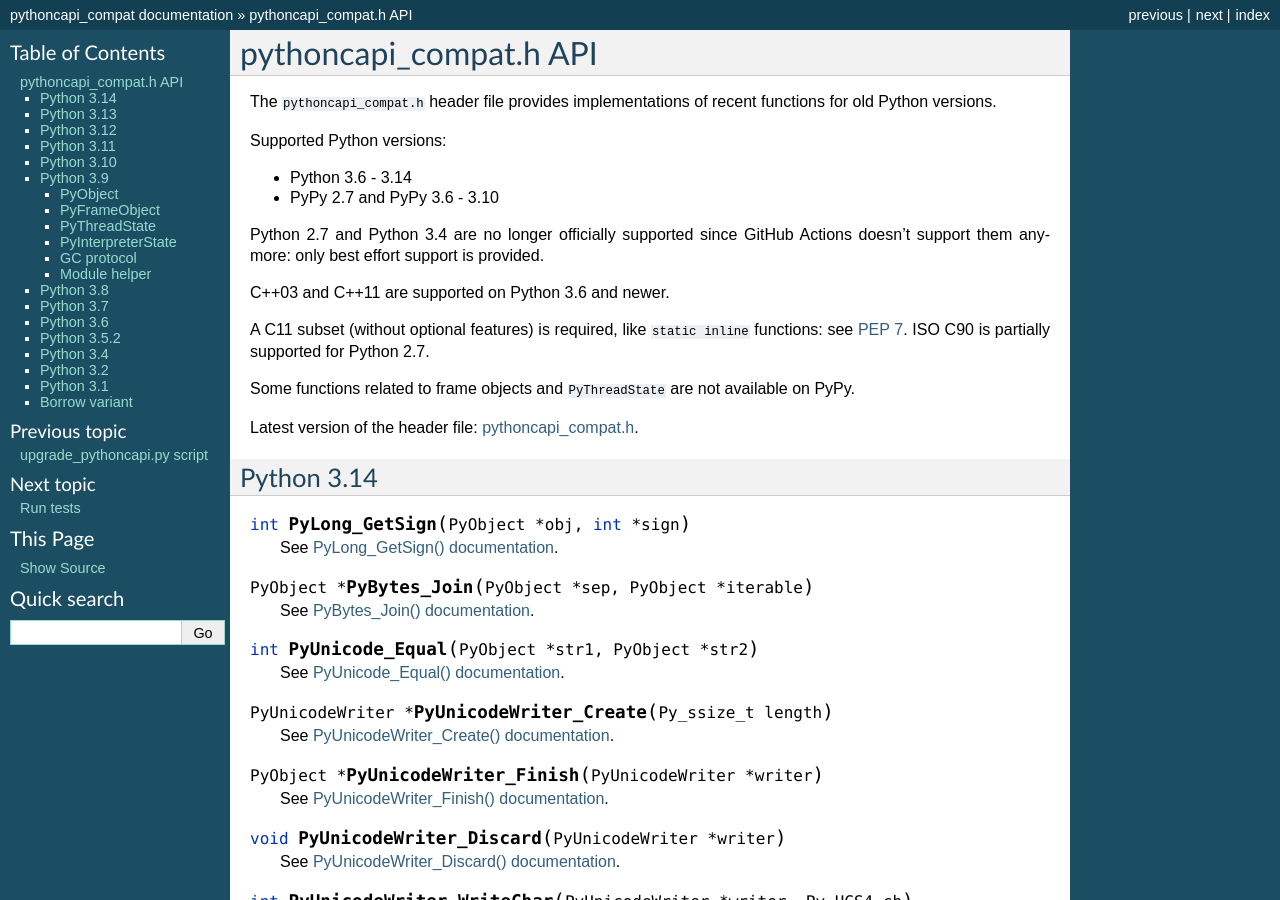
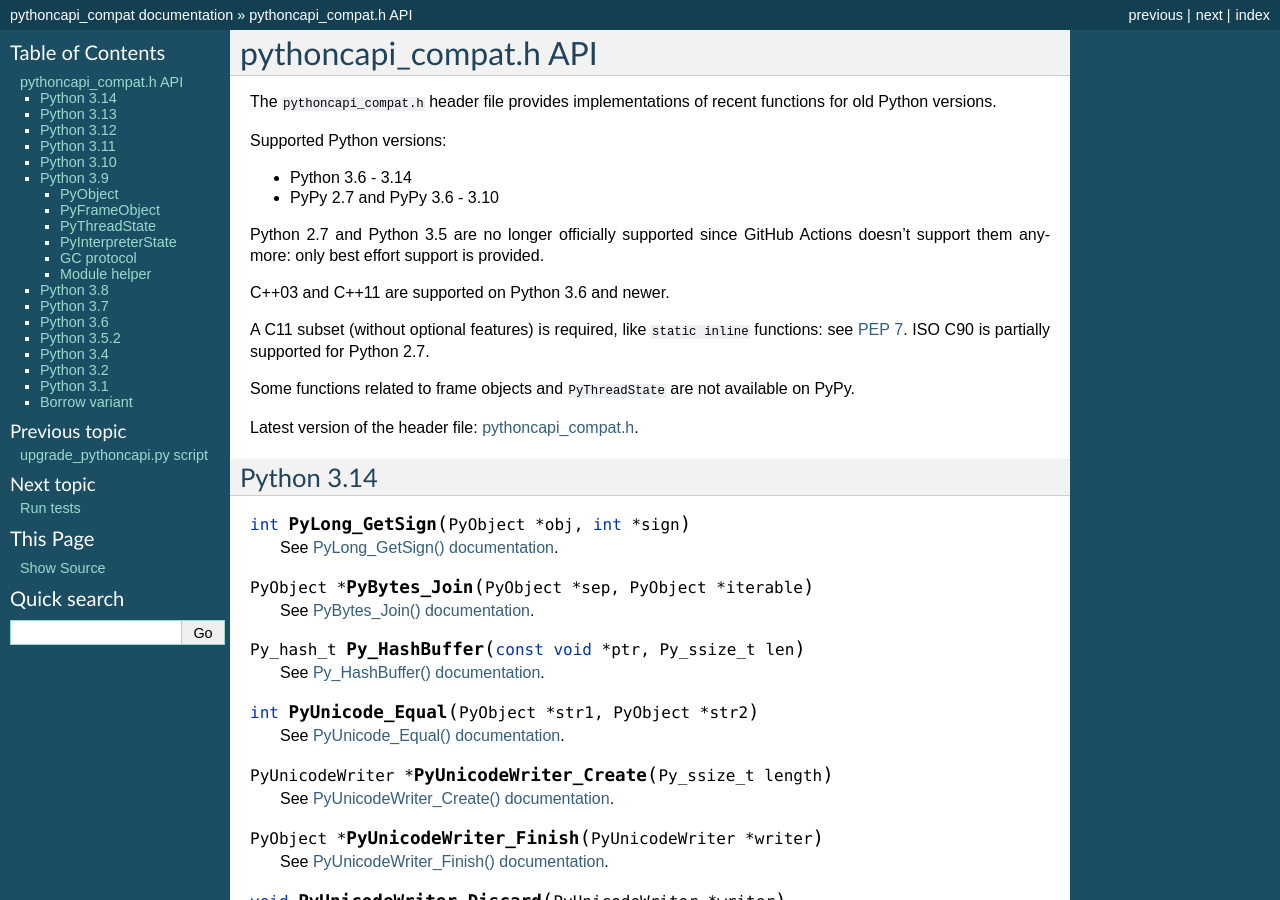
Before and after one commit to python/pythoncapi-compat, a Sphinx documentation site: the page built from docs/api.rst, in a window 1280 px wide and 900 px high. Built offline with Sphinx 7.4.7, drawn with Linux system fonts in a browser that asks for light colours; pages that are not in the unit, such as notebooks, are missing from menus.

Commit message:
Add Py_HashBuffer() function

```diff
--- a/docs/api.rst
+++ b/docs/api.rst
@@ -10,7 +10,7 @@ Supported Python versions:
 * Python 3.6 - 3.14
 * PyPy 2.7 and PyPy 3.6 - 3.10
 
-Python 2.7 and Python 3.4 are no longer officially supported since GitHub
+Python 2.7 and Python 3.5 are no longer officially supported since GitHub
 Actions doesn't support them anymore: only best effort support is provided.
 
 C++03 and C++11 are supported on Python 3.6 and newer.
@@ -36,6 +36,10 @@ Python 3.14
 .. c:function:: PyObject* PyBytes_Join(PyObject *sep, PyObject *iterable)
 
    See `PyBytes_Join() documentation <https://docs.python.org/dev/c-api/bytes.html#c.PyBytes_Join>`__.
+
+.. c:function:: Py_hash_t Py_HashBuffer(const void *ptr, Py_ssize_t len)
+
+   See `Py_HashBuffer() documentation <https://docs.python.org/dev/c-api/hash.html#c.Py_HashBuffer>`__.
 
 .. c:function:: int PyUnicode_Equal(PyObject *str1, PyObject *str2)
 
--- a/docs/changelog.rst
+++ b/docs/changelog.rst
@@ -5,6 +5,7 @@ Changelog
 
   * ``PyBytes_Join()``
   * ``PyUnicode_Equal()``
+  * ``Py_HashBuffer()``
 
 * 2024-07-18: Add functions:
 
```
Also changed, not shown: 2 other files.
